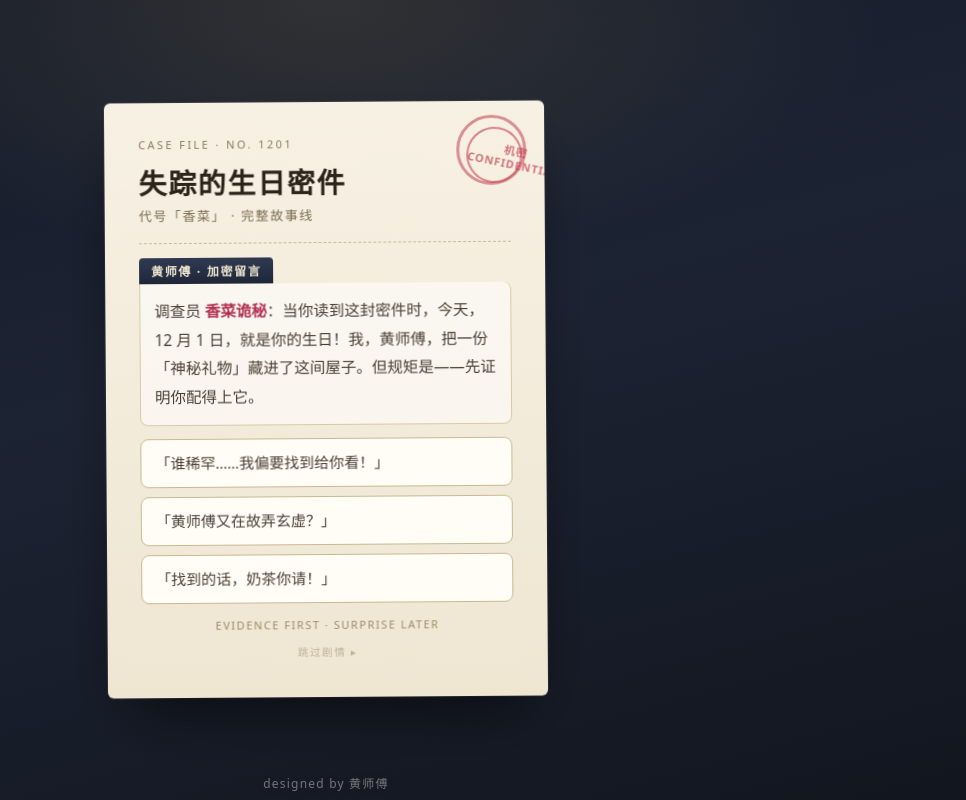
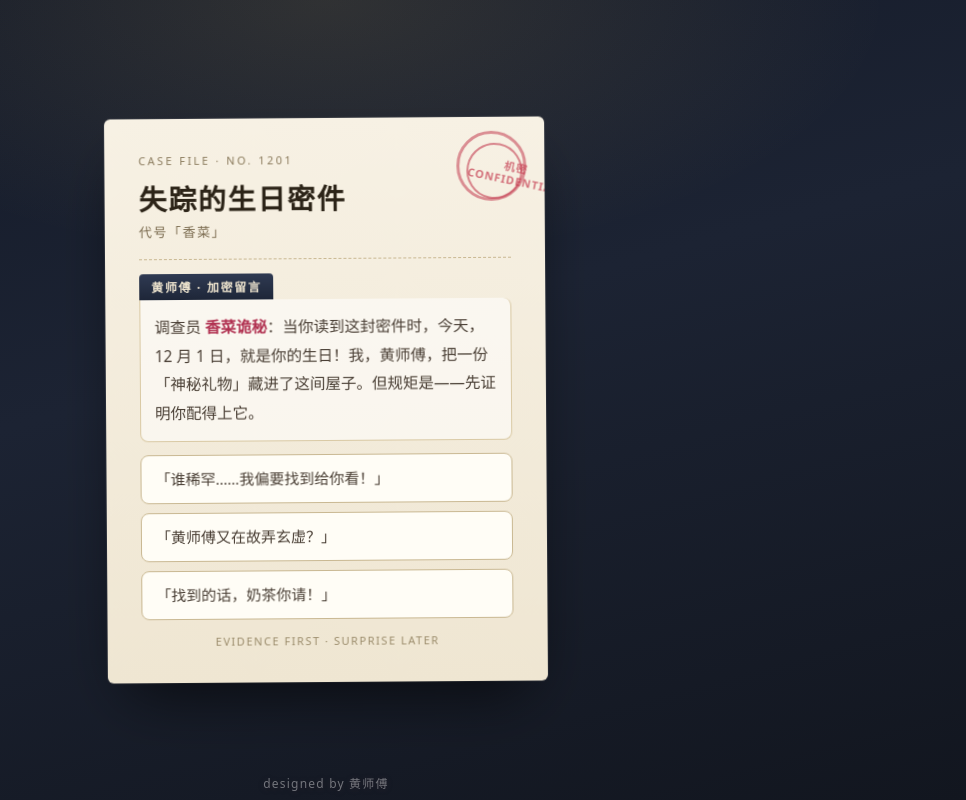
Before and after one commit to VodkaCranberry/birthday-card-for-xiangcai, a plain HTML site: page index.html in a window 1280 px wide. Shown: the whole page, without its empty margins (314-1280 px from the left). Drawn offline with Linux system fonts and the light colour scheme.

Commit message:
Remove story subtitle label and skip-story button from intro card
Co-Authored-By: Claude Code <noreply@anthropic.com>

```diff
--- a/index.html
+++ b/index.html
@@ -1062,7 +1062,7 @@
       <div class="case-stamp">机密<br>CONFIDENTIAL</div>
       <div class="case-meta">Case File · No. 1201</div>
       <h1>失踪的生日密件</h1>
-      <div class="case-sub">代号「香菜」 · 完整故事线</div>
+      <div class="case-sub">代号「香菜」</div>
       <div class="vn-box">
         <div class="vn-speaker" id="vnSpeaker"></div>
         <div class="vn-text" id="vnText" title="点击跳过打字"></div>
@@ -1070,7 +1070,6 @@
       </div>
       <div class="case-foot">
         EVIDENCE FIRST · SURPRISE LATER
-        <button class="vn-skip" id="vnSkip" type="button">跳过剧情 ▸</button>
       </div>
     </div>
   </div>
@@ -1312,7 +1311,6 @@
   const vnSpeaker = document.getElementById("vnSpeaker");
   const vnText = document.getElementById("vnText");
   const vnChoices = document.getElementById("vnChoices");
-  const vnSkip = document.getElementById("vnSkip");
 
   function birthdayLine() {
     return "今天，12 月 1 日，就是你的生日！";
@@ -1421,8 +1419,6 @@
     });
   }
 
-  vnSkip.addEventListener("click", () => setStage("investigate"));
-
   /* ================= INVESTIGATE (ordered story scenes) ================= */
   function showToast(html) {
     clueToast.innerHTML = html;
```
